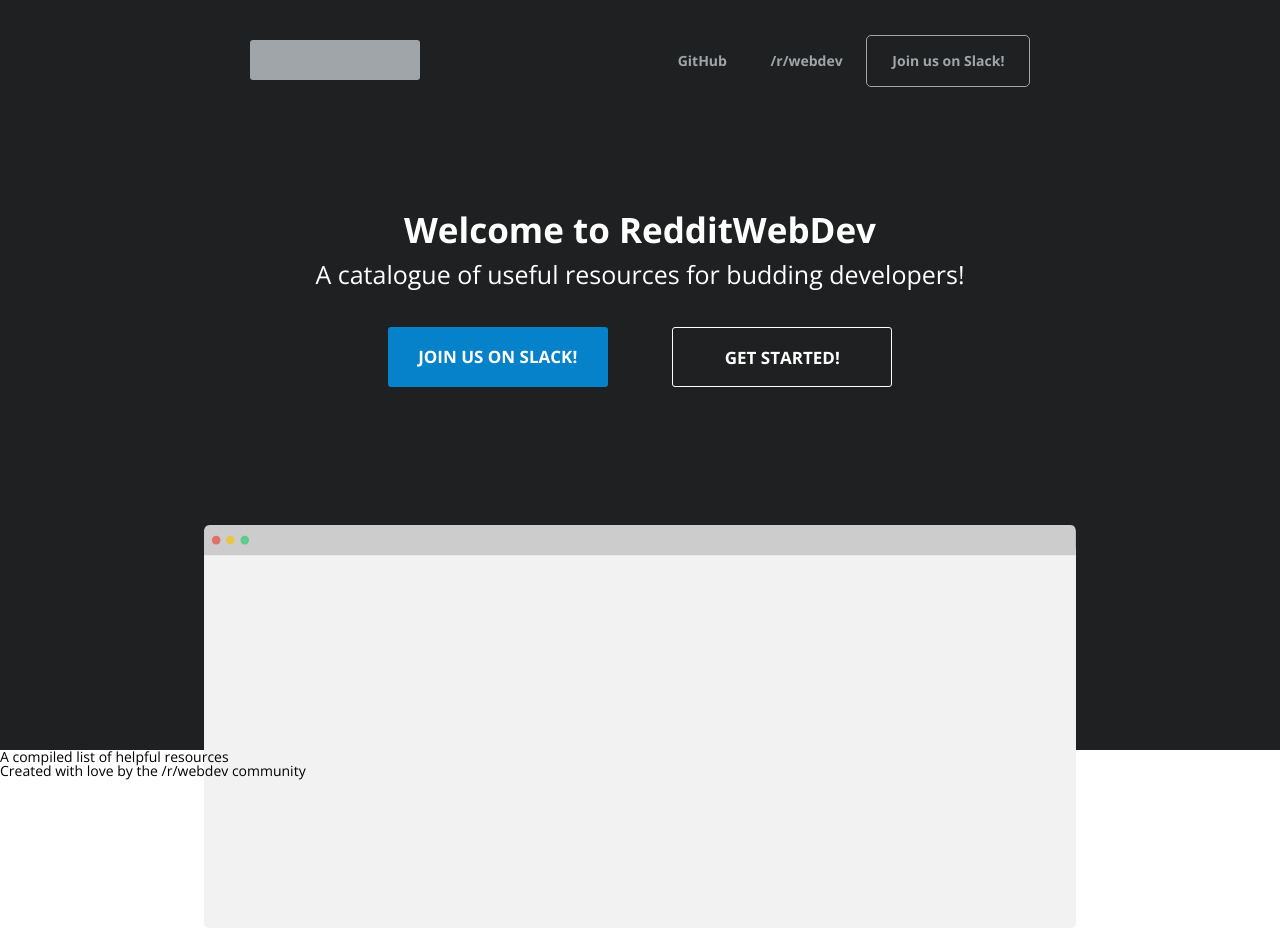
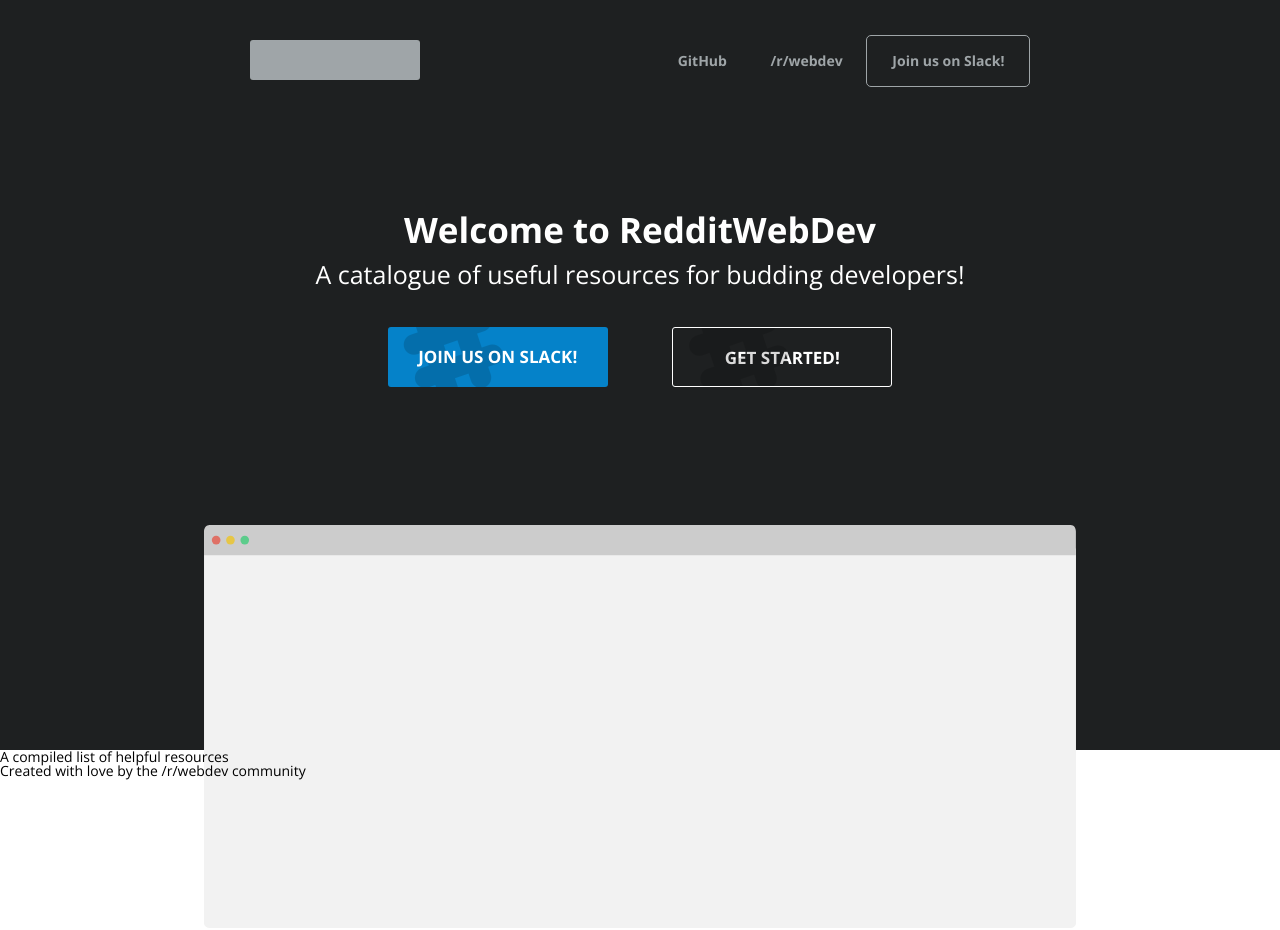
Before and after one commit to Reddit-Web-Dev/Reddit-Web-Dev.github.io, a plain HTML site: page index.html in a window 1280 px wide. Drawn offline with nearby package versions, Linux system fonts and the light colour scheme.

Commit message:
Added Slack Icon to the button

```diff
--- a/index.html
+++ b/index.html
@@ -6,6 +6,7 @@
 
     <meta name="viewport" content="width=device-width, initial-scale=1, minimal-ui">
     <link href='https://fonts.googleapis.com/css?family=Open+Sans:400,600,700' rel='stylesheet' type='text/css'>
+    <link rel="stylesheet" href="http://maxcdn.bootstrapcdn.com/font-awesome/4.4.0/css/font-awesome.min.css">
     <link rel="icon" type="image/png" href="favicon.png?v=2">
     <link rel="stylesheet" href="style/reset.css">
     <link rel="stylesheet" href="style/main.css">
@@ -39,7 +40,7 @@
             <h2>A catalogue of useful resources for budding developers!</h2>
 
             <div class="introBtn-lockup">
-              <a href="#"> Join us on Slack! </a>
+              <a href="#"> <span>Join us on Slack!</span> </a>
               <a href="#"> Get started! </a>
             </div>
           </div>
--- a/style/main.css
+++ b/style/main.css
@@ -114,11 +114,34 @@
   line-height: 60px;
   text-align: center;
   text-decoration: none;
+  overflow: hidden;
   font-weight: 700;
   color: white;
   border-radius: 3px;
   font-size: 17px;
   height: 60px;
+    position: relative;
+}
+
+header .introBtn-lockup a span {
+  position: absolute;
+  left: 0;
+  bottom: 0;
+  right: 0;
+  top: 0;
+  z-index: 10;
+}
+
+
+header .introBtn-lockup a::before {
+  content: '\f198';
+  font-family: FontAwesome;
+  color: rgba(0,0,0,0.15);
+  font-size: 6em;
+  position: absolute;
+  left: 16px;
+  top: -1px;
+  z-index: 5;
 }
 
 header .introBtn-lockup a:last-of-type {
```
